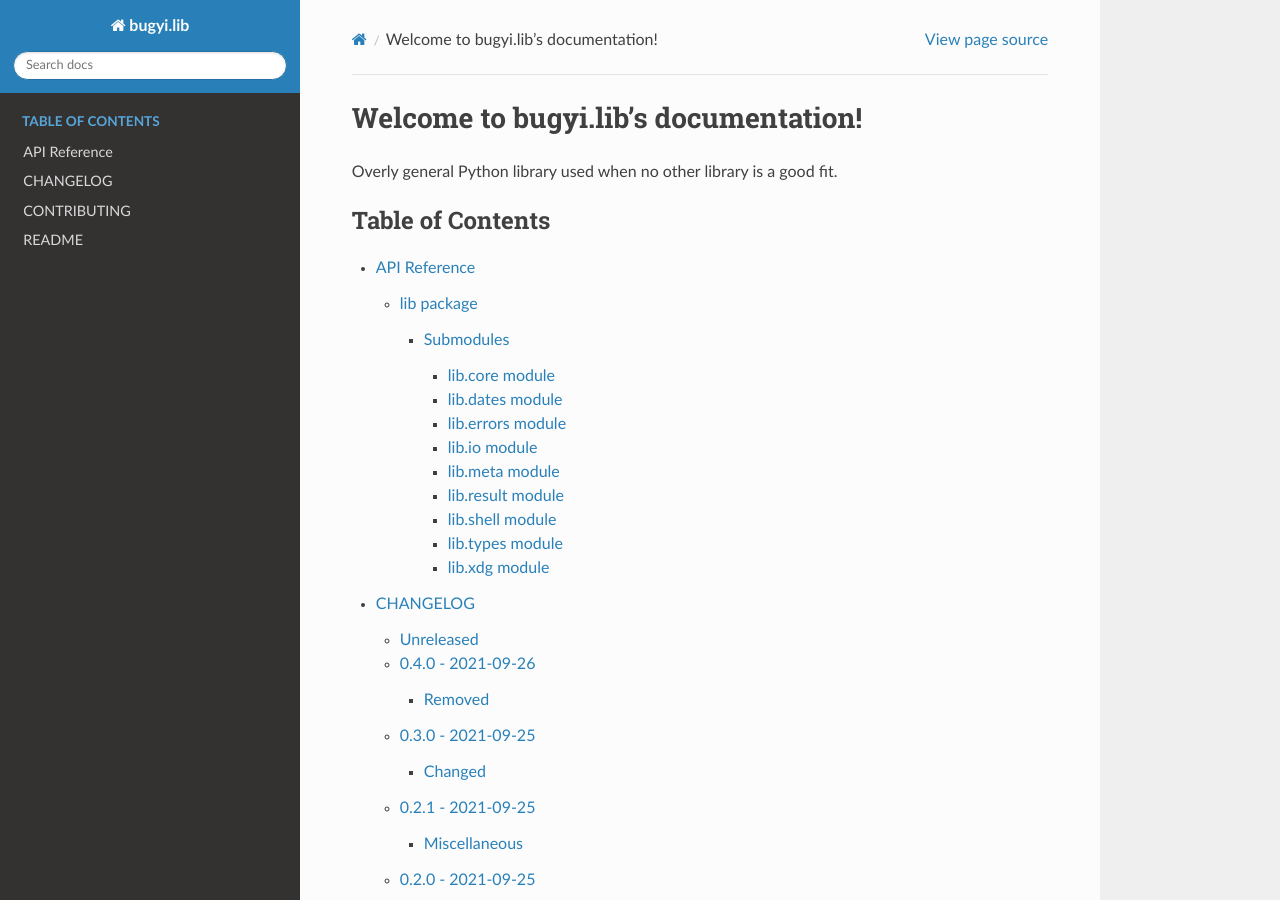
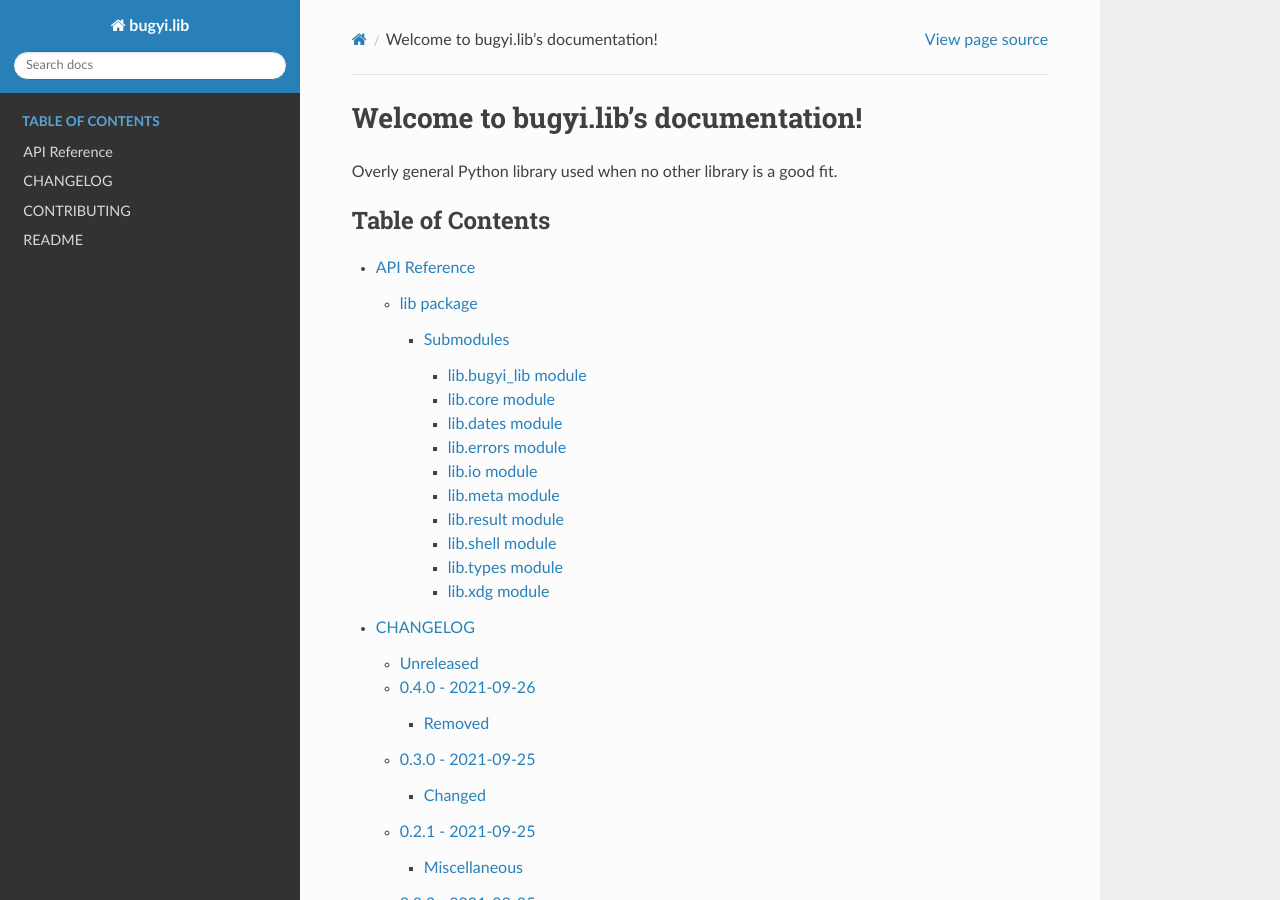
Before and after one commit to bbugyi200/python-lib, a Sphinx documentation site: the page built from docs/source/index.rst, in a window 1280 px wide and 900 px high. Built offline with Sphinx 7.4.7 and the Read the Docs theme 2.0.0, drawn with Linux system fonts in a browser that asks for light colours.

```diff
--- /dev/null
+++ b/docs/source/lib.bugyi_lib.rst
@@ -0,0 +1,7 @@
+lib.bugyi\_lib module
+=====================
+
+.. automodule:: lib.bugyi_lib
+   :members:
+   :undoc-members:
+   :show-inheritance:
--- a/docs/source/lib.rst
+++ b/docs/source/lib.rst
@@ -12,6 +12,7 @@ Submodules
 .. toctree::
    :maxdepth: 4
 
+   lib.bugyi_lib
    lib.core
    lib.dates
    lib.errors
```
